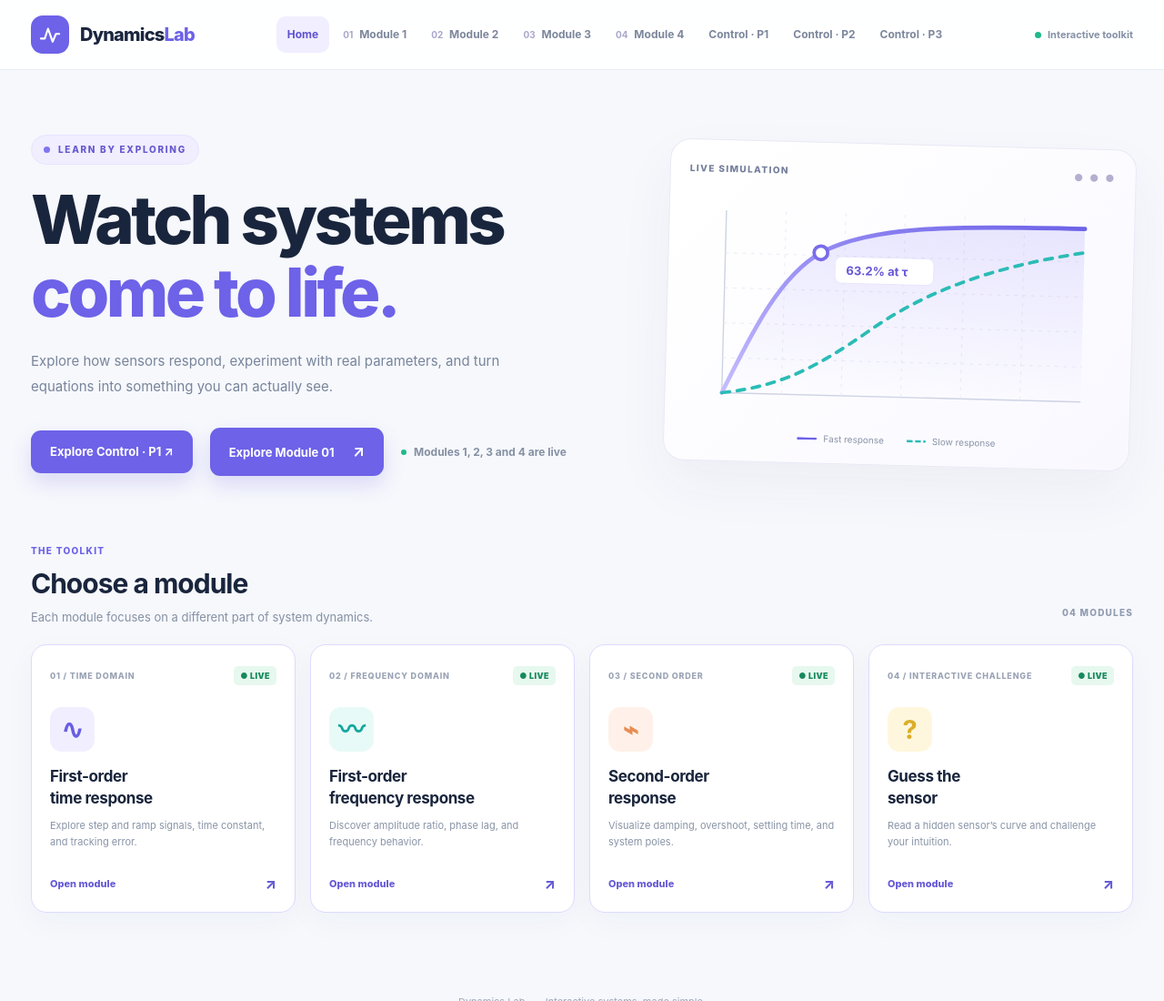
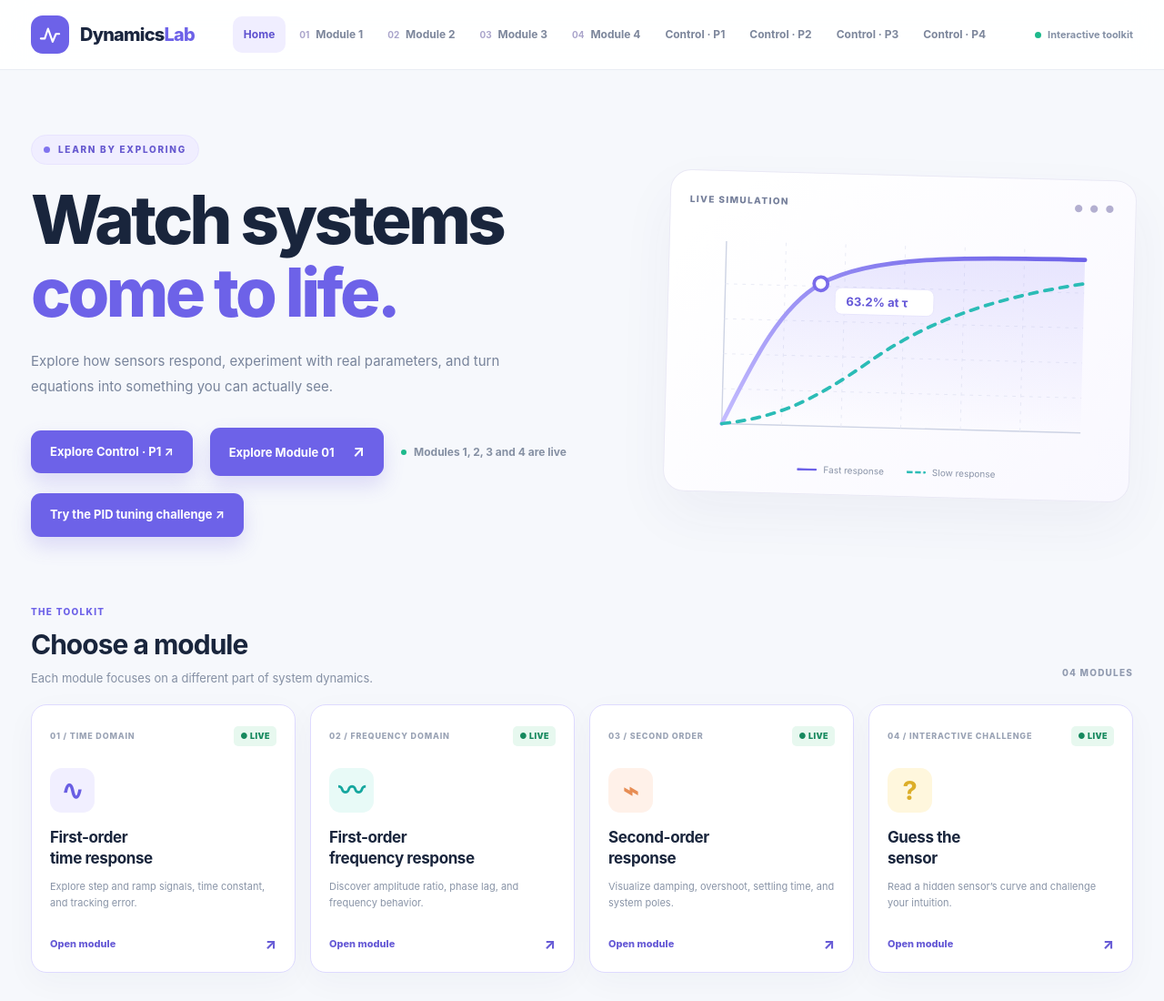
Before and after one commit to daghlas16/ENCS4380-Dynamics-T11, a plain HTML site: page index.html in a window 1280 px wide. Shown: the top 1100 px of the page at 91% size. Drawn offline with Linux system fonts and the light colour scheme.

Commit message:
P4 Tuning challenge

```diff
--- /dev/null
+++ b/p4.js
@@ -0,0 +1,290 @@
+/* P4 uses the Module 4 step-plant models and P1's filtered, saturated RK4 loop. */
+(() => {
+  'use strict';
+  const standalone = document.documentElement.hasAttribute('data-p4-standalone');
+  const initial = {kp: 1, ki: 0, kd: 0};
+  const maxima = {kp: 6, ki: 4, kd: 1};
+  const unitStep = {r: 1, lo: -3, hi: 3, T: 36};
+  const tolerance = 0.001;
+
+  // Routh-Hurwitz for the local closed loop at its unsaturated equilibrium.
+  // With Ki=0 the disconnected integral state cancels from the polynomial.
+  function stable(p) {
+    const f = 0.04;
+    const [m,b,k,g] = p.plant === 'first' ? [0,p.tau,1,p.K] : [p.m,p.b,p.k,1];
+    const a4 = m*f, a3 = m+b*f, a2 = b+k*f+g*(p.kp*f+p.kd);
+    const a1 = k+g*(p.kp+p.ki*f), a0 = g*p.ki;
+    if (!a4) return !a0 || a2*a1 > a3*a0;
+    const minor = a3*a2-a4*a1;
+    return minor > 0 && (!a0 || minor*a1 > a3*a3*a0);
+  }
+
+  function measure(result) {
+    const {rows, p} = result;
+    if (result.failed || !rows.length || Math.abs(rows.at(-1).t-p.T)>1e-6) {
+      throw new Error('Simulation incomplete. Adjust the gains and try again.');
+    }
+    let peak = 0, lastOutside = -1, t10 = null, t90 = null;
+    for (let i=0; i<rows.length; i++) {
+      const {t,y,u} = rows[i];
+      if (![t,y,u].every(Number.isFinite)) throw new Error('Non-finite simulation output.');
+      peak = Math.max(peak,y);
+      if (Math.abs(y-p.r) > 0.02*p.r) lastOutside = i;
+      if (i === 0) continue;
+      const prev = rows[i-1];
+      const cross = level => prev.t+(t-prev.t)*(level-prev.y)/(y-prev.y);
+      if (t10 === null && y >= 0.1*p.r) t10 = cross(0.1*p.r);
+      if (t90 === null && y >= 0.9*p.r) t90 = cross(0.9*p.r);
+    }
+    const locallyStable = stable(p);
+    const steady = result.metrics.steady && locallyStable;
+    const entry = rows[lastOutside+1];
+    return {
+      overshoot: Math.max(0,100*(peak-p.r)/p.r),
+      settling: steady && entry && p.T-entry.t >= 1 ? entry.t : null,
+      error: steady ? Math.abs(result.metrics.final-p.r)/p.r : null,
+      rise: t90 === null ? null : t90-t10,
+      locallyStable, steady
+    };
+  }
+
+  function evaluate(m, limit) {
+    const passes = [m.locallyStable && m.overshoot <= 10,
+      m.settling !== null && m.settling <= limit,
+      m.error !== null && m.error <= tolerance];
+    return {passes, score: passes.reduce((n,pass,i)=>n+(pass ? [30,40,30][i] : 0),0)};
+  }
+
+  function simulate(plant, gains) {
+    const result = window.P1Engine.simulate({...unitStep,...plant,...gains});
+    return {result, metrics: measure(result)};
+  }
+
+  function drawPlant() {
+    const uniform = (lo,hi) => lo+Math.random()*(hi-lo);
+    if (Math.random() < 0.5) {
+      return {plant:'first', K:uniform(0.5,2.5), tau:uniform(0.4,4)};
+    }
+    const wn = uniform(1.5,8), zeta = uniform(0.15,1.5);
+    // Normalize Module 4's numerator wn² to the unit numerator used by P1.
+    return {plant:'second', m:1/(wn*wn), b:2*zeta/wn, k:1};
+  }
+
+  function challenge(previous) {
+    const witness = {kp:1,ki:1,kd:0.2};
+    for (let attempt=0; ; attempt++) {
+      // Bound retries with two distinct, reachable members of the first-order family.
+      const plant = attempt < 16 ? drawPlant() :
+        {plant:'first',K:previous?.K === 1 ? 1.2 : 1,tau:1};
+      if (previous && Object.keys(plant).every(key=>plant[key] === previous[key])) continue;
+      const {metrics} = simulate(plant,witness);
+      if (metrics.settling === null) continue;
+      const limit = Math.ceil(metrics.settling*1.3);
+      if (evaluate(metrics,limit).score === 100) return {plant,limit};
+    }
+  }
+
+  function plot(svg,rows,key,refs) {
+    const W=900,H=350,L=76,R=24,top=24,B=52;
+    let low=0,high=0;
+    for(const q of rows){low=Math.min(low,q[key]);high=Math.max(high,q[key]);}
+    refs.forEach(q=>{low=Math.min(low,q.value);high=Math.max(high,q.value);});
+    const pad=Math.max((high-low)*.12,.05);low-=pad;high+=pad;
+    const end=rows[rows.length-1].t||unitStep.T;
+    const x=t=>L+t/end*(W-L-R), y=v=>H-B-(v-low)/(high-low)*(H-top-B);
+    let html='';
+    for(let i=0;i<=5;i++){
+      const t=end*i/5, v=low+(high-low)*i/5;
+      html+=`<path d="M${L} ${y(v)}H${W-R}" stroke="#e9e7f0"/><text x="${L-10}" y="${y(v)+4}" text-anchor="end">${v.toFixed(Math.abs(v)>100?0:2)}</text><text x="${x(t)}" y="${H-B+24}" text-anchor="middle">${t.toFixed(1)}</text>`;
+    }
+    refs.forEach(q=>{html+=`<path d="M${L} ${y(q.value)}H${W-R}" stroke="${q.color}" stroke-width="2" stroke-dasharray="7 5"/><text x="${W-R-5}" y="${y(q.value)-6}" text-anchor="end" fill="${q.color}">${q.label}</text>`;});
+    const stride=Math.max(1,Math.floor(rows.length/2500));
+    const pts=rows.filter((q,i)=>i%stride===0||i===rows.length-1);
+    html+=`<path d="${pts.map((q,i)=>(i?'L':'M')+x(q.t).toFixed(2)+' '+y(q[key]).toFixed(2)).join(' ')}" fill="none" stroke="#7563dc" stroke-width="2.6"/><text x="${W/2}" y="${H-8}" text-anchor="middle">Time (s)</text><text x="${L}" y="16">${key==='y'?'Output':'Control effort'}</text>`;
+    svg.innerHTML=html;
+  }
+  function mount() {
+    const nav = document.querySelector('.main-nav');
+    const main = document.querySelector('main');
+    if (!nav || !main || document.getElementById('page-p4')?.dataset.p4Mounted) return;
+    const tab = document.getElementById('tab-p4') || document.createElement('button');
+    tab.type = 'button';
+    tab.id = 'tab-p4';
+    tab.className = 'nav-tab';
+    tab.dataset.page = 'p4';
+    tab.textContent = 'Control · P4';
+    tab.setAttribute('role','tab');
+    tab.setAttribute('aria-controls','page-p4');
+    if (!tab.isConnected) nav.append(tab);
+    const root = document.getElementById('page-p4') || document.createElement('section');
+    root.dataset.p4Mounted = 'true';
+    root.id = 'page-p4';
+    root.className = 'page-view';
+    root.hidden = true;
+    root.setAttribute('role','tabpanel');
+    root.setAttribute('aria-labelledby',tab.id);
+    if (!root.isConnected) main.append(root);
+
+    function syncPage() {
+      const active = standalone || location.hash === '#p4';
+      root.hidden = !active;
+      tab.classList.toggle('active',active);
+      tab.setAttribute('aria-selected',String(active));
+      tab.tabIndex = active ? 0 : -1;
+      if (!active) return;
+      main.querySelectorAll('.page-view').forEach(page => { page.hidden = page !== root; });
+      nav.querySelectorAll('[data-page]').forEach(other => {
+        if (other === tab) return;
+        other.classList.remove('active');
+        other.setAttribute('aria-selected','false');
+        other.tabIndex = -1;
+      });
+      window.scrollTo(0,0);
+    }
+    function openChallenge() {
+      if (location.hash === '#p4') syncPage();
+      else location.hash = 'p4';
+    }
+    tab.addEventListener('click',openChallenge);
+    const actions = document.querySelector('#page-home .home-actions');
+    if (actions && !actions.querySelector('[data-open="p4"]')) {
+      const link = document.createElement('button');
+      link.type = 'button';
+      link.className = 'home-primary';
+      link.textContent = 'Try the PID tuning challenge ↗';
+      link.addEventListener('click',openChallenge);
+      actions.append(link);
+    }
+    tab.addEventListener('keydown',event => {
+      const tabs = [...nav.querySelectorAll('[data-page]')];
+      const targets = {ArrowLeft:tabs[tabs.length-2], ArrowRight:tabs[0], Home:tabs[0], End:tab};
+      if (!Object.hasOwn(targets,event.key)) return;
+      event.preventDefault();
+      targets[event.key].focus();
+      targets[event.key].click();
+    });
+    window.addEventListener('hashchange',syncPage);
+    const style = document.createElement('style');
+    style.textContent = `
+      #page-p4 p { line-height:1.55; }
+      #page-p4 .p1-presets { margin:12px 0 0; }
+      #page-p4 select { display:block; max-width:100%; padding:8px; margin:8px 0 12px; }
+      #page-p4 .chart-box svg text { font:14px sans-serif; fill:#62677e; }
+      #page-p4 .validation-panel p, #p4-observations { color:#565c70; font-size:13px; }
+      #p4-input-note { color:#a13c2c; }
+      #p4-score { color:#5146a9; white-space:nowrap; }`;
+    document.head.append(style);
+
+    const el = key => root.querySelector('#p4-'+key);
+    const labels = {kp:'Proportional gain Kp',ki:'Integral gain Ki',kd:'Derivative gain Kd'};
+    const field = key => `<div class="p1-field"><label for="p4-${key}">${labels[key]}</label>
+      <div class="p1-input-pair"><input type="range" id="p4-${key}-range" aria-label="${labels[key]} slider"
+      min="0" max="${maxima[key]}" step="0.05"><input type="number" id="p4-${key}" required min="0"
+      max="${maxima[key]}" step="0.05"></div></div>`;
+    root.innerHTML = `<header class="module-hero"><p class="section-kicker">CONTROL · P4</p>
+      <div class="module-title-row"><h1>PID tuning challenge</h1><span class="formula-badge" id="p4-round"></span></div>
+      <p>Drive a hidden plant from rest to a unit setpoint. Tune the gains until all three specifications pass.</p></header>
+      <div class="workspace-grid"><aside class="controls-stack"><section class="panel controls-panel">
+      <h3>Controller gains</h3>${Object.keys(labels).map(field).join('')}
+      <p id="p4-input-note" role="status"></p><button class="primary-button" id="p4-test">Evaluate controller</button>
+      <div class="p1-presets"><button id="p4-reset">Reset PID gains</button><button id="p4-new">New challenge</button></div></section>
+      <section class="panel prediction-panel"><h3>Predict, then check</h3><p>On this plant, keep Kp = 1 and Kd = 0.
+      What happens to the final error when Ki goes from 0 to 1?</p><label for="p4-choice">Your prediction</label>
+      <select id="p4-choice"><option value="">Choose an outcome</option><option value="less">It decreases</option>
+      <option value="same">It stays approximately equal</option><option value="more">It increases</option></select>
+      <button class="reset-button" id="p4-check">Check prediction</button><p id="p4-feedback" role="status"></p></section></aside>
+      <div class="results-stack"><section class="panel chart-panel"><p class="chart-eyebrow">LIVE RESPONSE</p>
+      <h3>Output &amp; setpoint</h3><p class="p1-legend"><span>━ Output y</span><span>┄ Setpoint r = 1</span></p>
+      <div class="chart-box"><svg id="p4-plot" viewBox="0 0 900 350" role="img" aria-label="Output and unit target versus time in seconds"></svg></div>
+      <p id="p4-observations"></p></section>
+      <section class="panel chart-panel"><h3>Actuator effort</h3>
+      <p class="p1-legend"><span>━ Applied control u</span><span>┄ Actuator limits ±3</span></p>
+      <div class="chart-box"><svg id="p4-effort" viewBox="0 0 900 350" role="img" aria-label="Applied control and actuator limits versus time"></svg></div></section><section class="panel validation-panel"><div class="chart-heading">
+      <h3>Challenge specifications</h3><strong id="p4-score"></strong></div>
+      <div class="table-scroll"><table><thead><tr><th>Specification</th><th>Target</th><th>Measured</th><th>Result</th></tr></thead>
+      <tbody id="p4-results"></tbody></table></div><p>Overshoot earns 30 points, settling time 40, and final error 30.</p>
+      <p id="p4-verdict" role="status"></p></section></div></div>`;
+
+    let round, number = 0, frame = 0;
+    function reset() {
+      for (const key of Object.keys(initial)) el(key).value = el(key+'-range').value = initial[key];
+      render(false);
+    }
+    function newRound() {
+      round = challenge(round?.plant);
+      el('round').textContent = 'Challenge '+(++number);
+      el('choice').value = el('feedback').textContent = '';
+      reset();
+    }
+    function clearResults(message) {
+      el('plot').replaceChildren();
+      el('effort').replaceChildren();
+      el('observations').textContent = '';
+      el('score').textContent = '0 / 100';
+      showRows(['—','—','—'],[false,false,false]);
+      el('verdict').textContent = message;
+    }
+    function showRows(values,passes) {
+      const names = ['Overshoot','Settling time (±2%)','Absolute steady-state error'];
+      const specs = ['≤ 10%', '≤ '+round.limit+' s','≤ 0.1%'];
+      el('results').innerHTML = names.map((name,i)=>`<tr><th scope="row">${name}</th><td>${specs[i]}</td>
+        <td>${values[i]}</td><td><span class="${passes[i]?'pass-chip':'p1-fail'}">${passes[i]?'PASS':'FAIL'}</span></td></tr>`).join('');
+    }
+    function render(submitted) {
+      cancelAnimationFrame(frame);
+      const gains = {};
+      for (const key of Object.keys(initial)) {
+        if (!el(key).validity.valid || !Number.isFinite(el(key).valueAsNumber)) {
+          el('input-note').textContent = labels[key]+': enter 0–'+maxima[key]+' in steps of 0.05.';
+          clearResults('Enter valid gains to evaluate.');
+          return;
+        }
+        gains[key] = el(key).valueAsNumber;
+      }
+      el('input-note').textContent = '';
+      try {
+        const {result,metrics:m} = simulate(round.plant,gains);
+        const {passes,score} = evaluate(m,round.limit);
+        plot(el('plot'),result.rows,'y',[{value:1,color:'#69778c',label:'r = 1'}]);
+        plot(el('effort'),result.rows,'u',[{value:3,color:'#986448',label:'+3'},{value:-3,color:'#986448',label:'−3'}]);
+        el('observations').textContent = 'Rise time (10–90% of target): '+(m.rise === null?'not reached':m.rise.toFixed(3)+' s')+
+          ' · Actuator ±3: clipped for '+(100*result.clipped).toFixed(1)+'% of samples.';
+        showRows([m.overshoot.toFixed(3)+'%',m.settling === null?'Not confirmed':m.settling.toFixed(3)+' s',
+          m.error === null?'Not steady':(100*m.error).toFixed(4)+'%'],passes);
+        el('score').textContent = score+' / 100';
+        el('verdict').textContent = submitted
+          ? (score === 100 ? 'Challenge passed.' : 'Challenge failed.') : '';
+
+      } catch (err) { clearResults(err.message); }
+    }
+    for (const key of Object.keys(initial)) {
+      const num = el(key), slider = el(key+'-range');
+      for (const input of [num,slider]) input.addEventListener('input',()=>{
+        if (input === slider) num.value = slider.value;
+        else if (num.validity.valid) slider.value = num.value;
+        cancelAnimationFrame(frame);
+        frame = requestAnimationFrame(()=>render(false));
+      });
+    }
+    el('new').onclick = newRound;
+    el('reset').onclick = reset;
+    el('test').onclick = ()=>render(true);
+    el('choice').onchange = ()=>{ el('feedback').textContent = ''; };
+    el('check').onclick = ()=>{
+      if (!el('choice').value) { el('feedback').textContent = 'Choose a prediction first.'; return; }
+      const before = simulate(round.plant,initial).metrics.error;
+      const after = simulate(round.plant,{...initial,ki:1}).metrics.error;
+      if (before === null || after === null) {
+        el('feedback').textContent = 'Inconclusive: at least one run lacks a steady tail at 36 s.'; return;
+      }
+      const outcome = Math.abs(after-before)<=tolerance?'same':after<before?'less':'more';
+      el('feedback').textContent = (outcome===el('choice').value?'Correct. ':'Compare the two runs. ')+
+        'Absolute error: '+(100*before).toFixed(3)+'% → '+(100*after).toFixed(3)+
+        '%. Integral action accumulates persistent error until the actuator supplies the required steady input.';
+    };
+    newRound();
+    syncPage();
+  }
+  if (document.readyState === 'loading') document.addEventListener('DOMContentLoaded',mount,{once:true});
+  else mount();
+})();
```
Also changed, not shown: index.html (+1 -0 lines), 1 other file.
